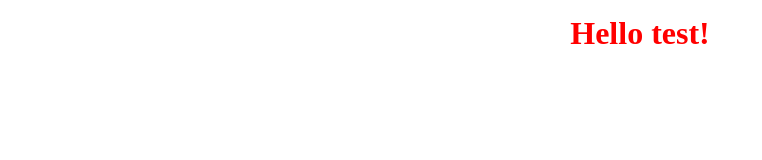
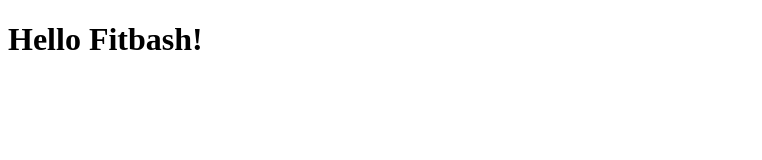
Before and after one commit to sajjadjavazi/Fitbash, a plain HTML site: page index.html in a window 1280 px wide. Shown: the whole page, without its empty margins (0-762 px from the left). Drawn offline with Linux system fonts and the light colour scheme.

Commit message:
title changed

```diff
--- a/index.html
+++ b/index.html
@@ -3,9 +3,9 @@
 <head>
     <meta charset="UTF-8">
     <meta name="viewport" content="width=device-width, initial-scale=1.0">
-    <title>Test</title>
+    <title>Document</title>
 </head>
 <body>
-    <h1 style="color: red; text-align: center; margin-top: 15px;">Hello test!</h1>
+    <h1>Hello Fitbash!</h1>
 </body>
 </html>
```
